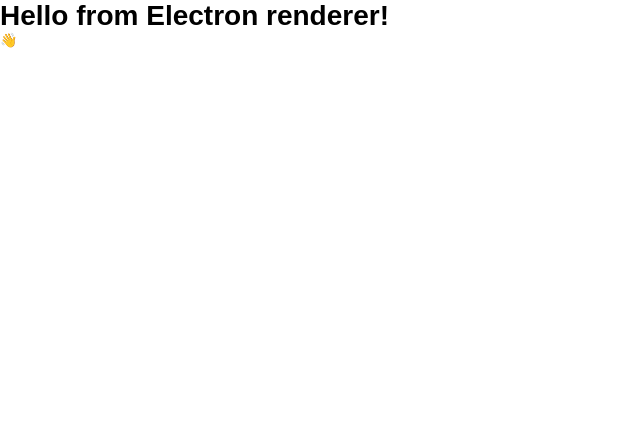
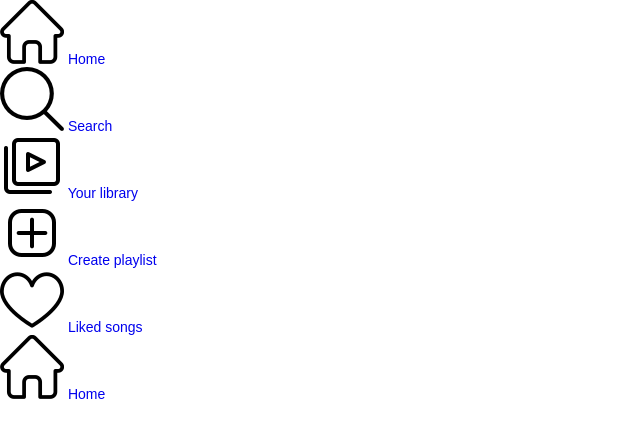
Before and after one commit to MikaOcko/spotify-desktop-app, an Electron app: page index.html in a window 800 px wide. Shown: the whole page, without its empty margins (0-640 px from the left). Drawn offline with Linux system fonts and the light colour scheme.

Commit message:
style: :lipstick: add image assets for menu icons

```diff
--- a/index.html
+++ b/index.html
@@ -18,9 +18,51 @@
     </head>
 
     <body>
-        <h1>Hello from Electron renderer!</h1>
-        <p>👋</p>
-
+        <div class="container">
+            <div class="left">
+                <div class="menu">
+                    <ul>
+                        <li>
+                            <a href="http://" target="_blank" rel="noopener noreferrer">
+                                <img src="assets/images/home.png" alt="" srcset="">
+                                <span>Home</span>
+                            </a>
+                        </li>
+                        <li>
+                            <a href="http://" target="_blank" rel="noopener noreferrer">
+                                <img src="assets/images/search.png" alt="" srcset="">
+                                <span>Search</span>
+                            </a>
+                        </li>
+                        <li>
+                            <a href="http://" target="_blank" rel="noopener noreferrer">
+                                <img src="assets/images/library.png" alt="" srcset="">
+                                <span>Your library</span>
+                            </a>
+                        </li>
+                        <li>
+                            <a href="http://" target="_blank" rel="noopener noreferrer">
+                                <img src="assets/images/add.png" alt="" srcset="">
+                                <span>Create playlist</span>
+                            </a>
+                        </li>
+                        <li>
+                            <a href="http://" target="_blank" rel="noopener noreferrer">
+                                <img src="assets/images/heart.png" alt="" srcset="">
+                                <span>Liked songs</span>
+                            </a>
+                        </li>
+                        <li>
+                            <a href="http://" target="_blank" rel="noopener noreferrer">
+                                <img src="assets/images/home.png" alt="" srcset="">
+                                <span>Home</span>
+                            </a>
+                        </li>
+                    </ul>
+                </div>
+            </div>
+            <div class="right"></div>
+        </div>
         <!-- Scripts -->
         <!-- <script src="main.js" defer></script> -->
     </body>
```
Also changed, not shown: README.md, assets/images/add.png (added), assets/images/heart.png (added), assets/images/home.png (added), assets/images/library.png (added), assets/images/search.png (added).
